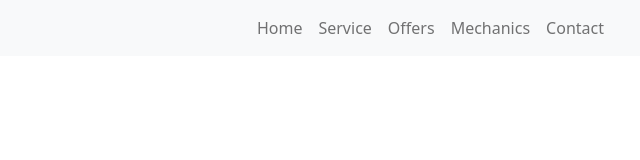
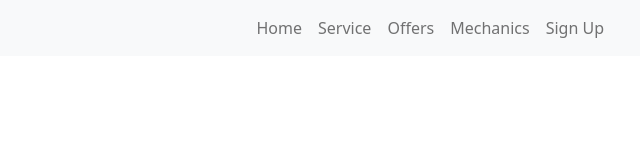
Before and after one commit to ayodeji-shote/Qastuff, a plain HTML site: page index.html in a window 1280 px wide. Shown: the full height of the page, 640-1280 px from the left. Drawn offline with nearby package versions, Linux system fonts and the light colour scheme.

Commit message:
Added pages

```diff
--- a/index.html
+++ b/index.html
@@ -31,7 +31,7 @@
                 <a class="nav-link" href="#mechanics">Mechanics</a>
               </li>
               <li class="nav-item">
-                <a class="nav-link" href="#contact">Contact</a>
+                <a class="nav-link" href="./signup">Sign Up</a>
               </li>
             </ul>
           </div>
```
Also changed, not shown: about-us.html (added), landing-page.html (added), signup.html (added).
